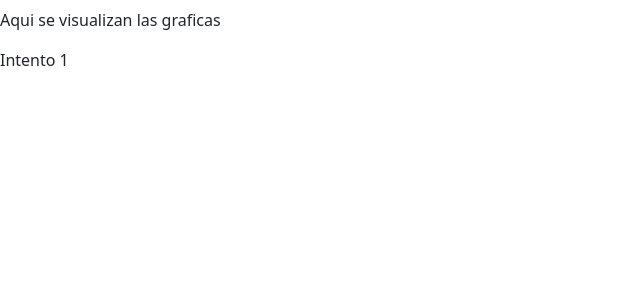
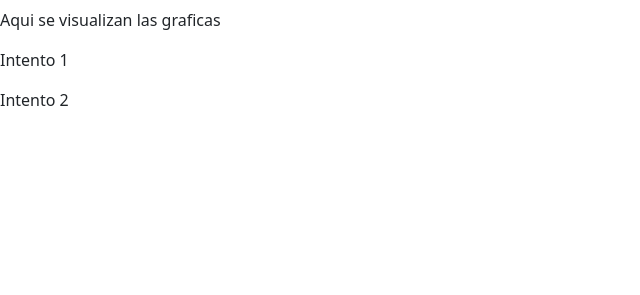
Before and after one commit to Ximmi/Sist, a Django app: page /consulta_graficas in a window 1280 px wide. Shown: the part 138-433 px from the top of the page, without its empty margins (0-640 px from the left). Run offline with Django 4.2, Linux system fonts and the light colour scheme.

Commit message:
Intento 2 pull y push

```diff
--- a/Sistema/sistema/plannet/templates/graficas/consulta_graficas.html
+++ b/Sistema/sistema/plannet/templates/graficas/consulta_graficas.html
@@ -7,4 +7,5 @@
 <h3>Gráficas</h3>
 <p>Aqui se visualizan las graficas</p>
 <p>Intento 1 </p>
+<p>Intento 2 </p>
 {% endblock %}
```
